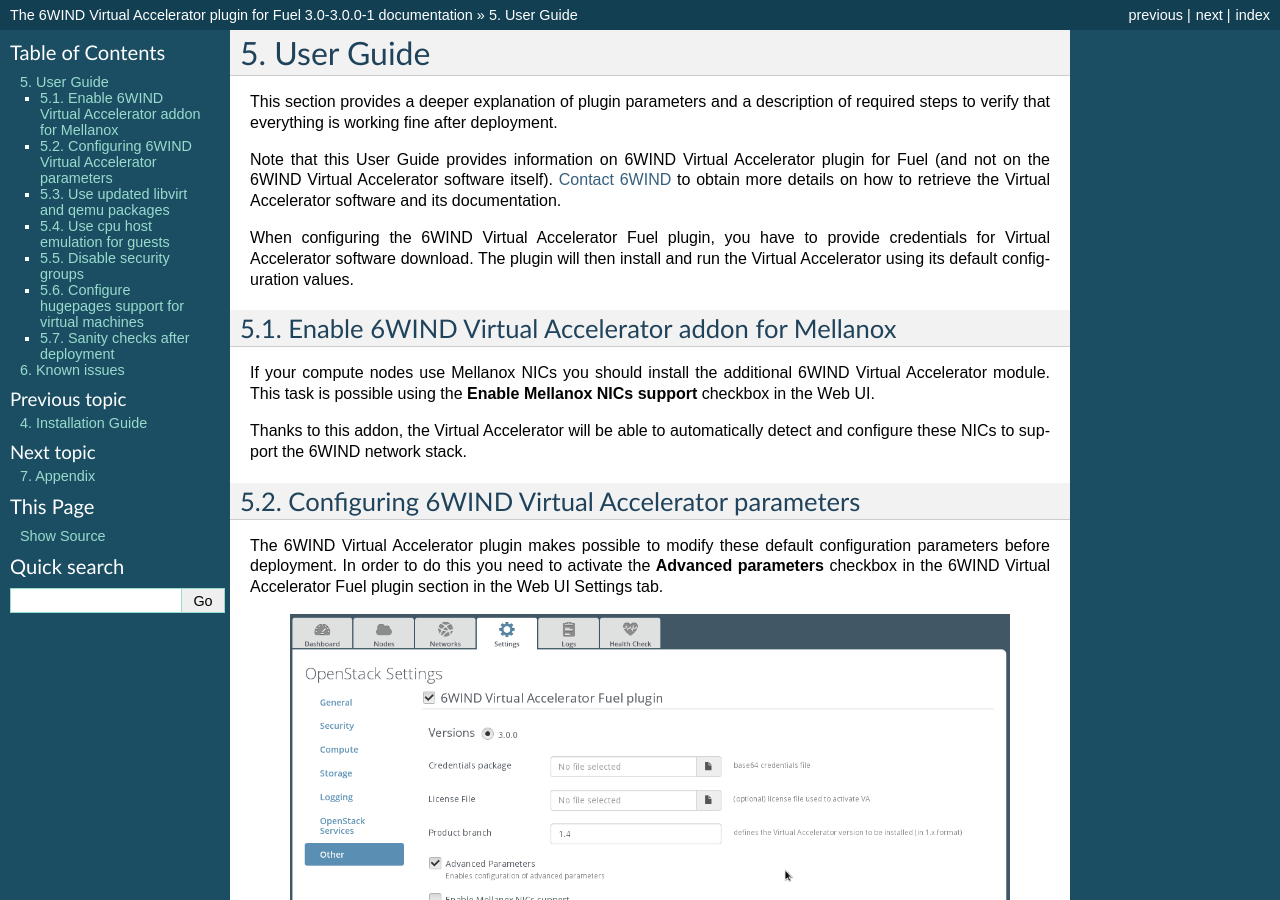
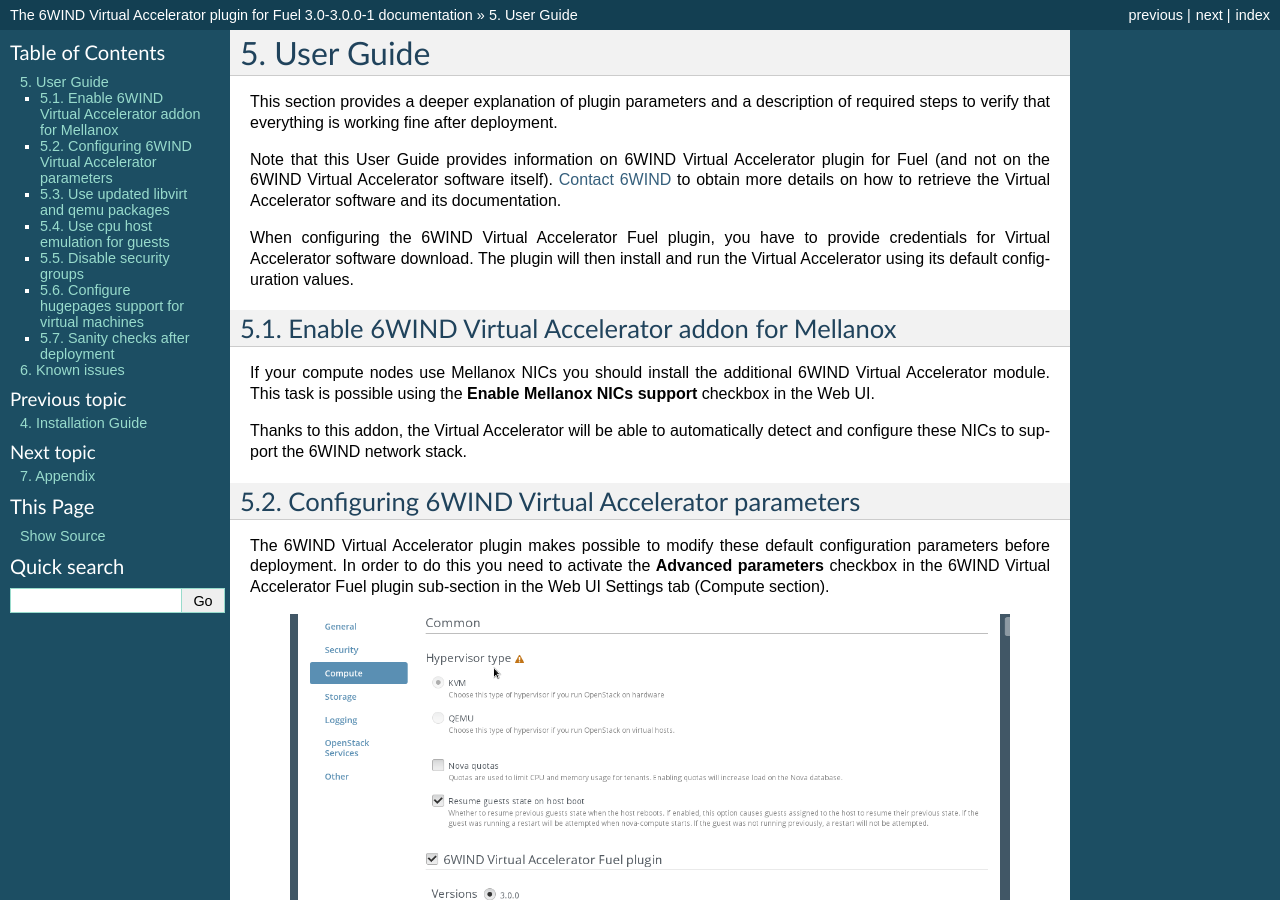
Before and after one commit to openstack-archive/fuel-plugin-6wind-virtual-accelerator, a Sphinx documentation site: the page built from doc/source/user-guide.rst, in a window 1280 px wide and 900 px high. Built offline with Sphinx 7.4.7, drawn with Linux system fonts in a browser that asks for light colours.

Commit message:
6wind-virtual-accelerator-plugin: update documentation and screenshots
This commit updates documentation and screenshots to reflect
the new placement of 6WIND Virtual Accelerator Fuel plugin UI
in Compute section of Settings tab.

Signed-off-by: Francesco Santoro <francesco.santoro@6wind.com>

Change-Id: Id969536d04e67bd96cf957edfea8617d25cf67cd

```diff
--- a/doc/source/installation.rst
+++ b/doc/source/installation.rst
@@ -108,7 +108,7 @@ Configuring 6WIND Virtual Accelerator Plugin
     .. image:: images/kvm.png
        :width: 90%
 
-#.  Activate the plugin in the Fuel Settings tab
+#.  Activate the plugin in the Fuel Settings tab (Compute section)
 
     .. image:: images/activation.png
        :width: 90%
--- a/doc/source/user-guide.rst
+++ b/doc/source/user-guide.rst
@@ -31,7 +31,8 @@ Configuring 6WIND Virtual Accelerator parameters
 The 6WIND Virtual Accelerator plugin makes possible to modify these default
 configuration parameters before deployment.
 In order to do this you need to activate the **Advanced parameters** checkbox
-in the 6WIND Virtual Accelerator Fuel plugin section in the Web UI Settings tab.
+in the 6WIND Virtual Accelerator Fuel plugin sub-section in the Web UI Settings
+tab (Compute section).
 
     .. image:: images/advanced.png
        :width: 100%
```
Also changed, not shown: README.md (+1 -1 lines), doc/source/images/activation.png, doc/source/images/advanced.png.
